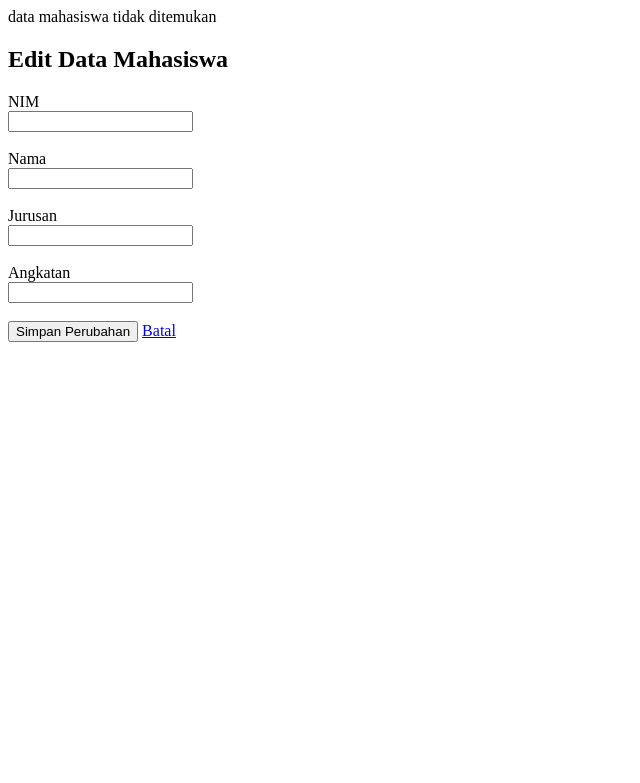
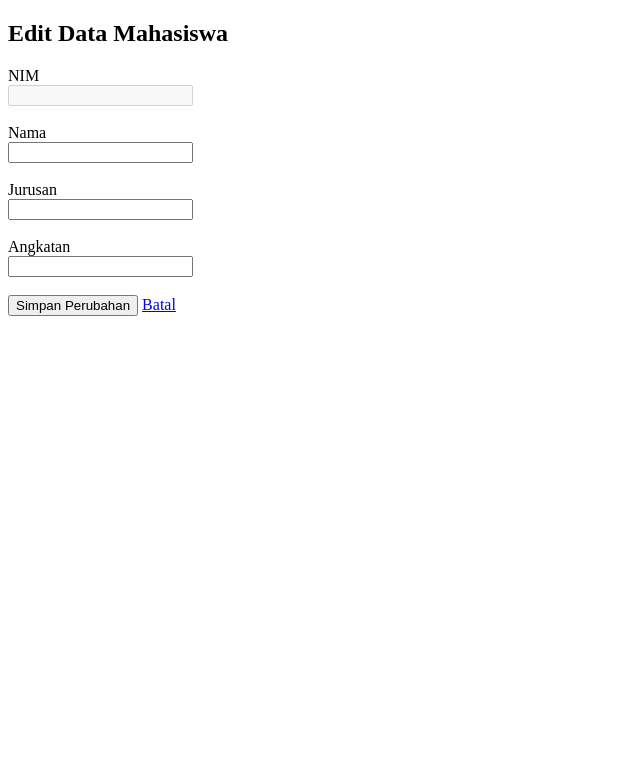
Before and after one commit to WilmaAura/learn-php, a PHP site: page /edit.php?nim=1 in a window 1280 px wide. Shown: the top 783 px of the page, without its empty margins (0-640 px from the left). Run offline with PHP 8.4, Linux system fonts and the light colour scheme; data that the repository does not hold is empty.

Commit message:
fix edit problems

```diff
--- a/tugasphp/controller/update.php
+++ b/tugasphp/controller/update.php
@@ -18,5 +18,4 @@
         }
     }
     $conn->close();
-
 ?>
--- a/tugasphp/view/edit.php
+++ b/tugasphp/view/edit.php
@@ -1,19 +1,10 @@
 <?php
     include '../config.php';
-
-    if(!isset($_GET['nim'])){
-        echo "NIM tidak ditemukan";
-        exit;
-    }
 
     $nim = $_GET['nim'];
 
     $sql = "select * from mhs where NIM = '$nim'";
     $result = $conn->query($sql);
-
-    if($result->num_rows == 0){
-        echo "data mahasiswa tidak ditemukan";
-    }
 
     $data = $result->fetch_assoc();
 ?>
@@ -28,12 +19,11 @@
 
 <h2>Edit Data Mahasiswa</h2>
 
-<form method="POST" action="edit.php">
-    <!-- NIM dikirim tapi tidak bisa diubah -->
+<form method="POST" action="../controller/update.php">
     <input type="hidden" name="nim" value="<?= $data['NIM'] ?>">
 
     <label>NIM</label><br>
-    <input type="text" value="<?= $data['NIM'] ?>" required><br><br>
+    <input type="text" value="<?= $data['NIM'] ?>" disabled><br><br>
 
     <label>Nama</label><br>
     <input type="text" name="nama" value="<?= $data['nama'] ?>" required><br><br>
@@ -45,8 +35,7 @@
     <input type="number" name="angkatan" value="<?= $data['angkatan'] ?>" required><br><br>
 
     <button type="submit">Simpan Perubahan</button>
-    <a href="../view/index.php">Batal</a>
+    <a href="index.php">Batal</a>
 </form>
-
 </body>
 </html>
```
